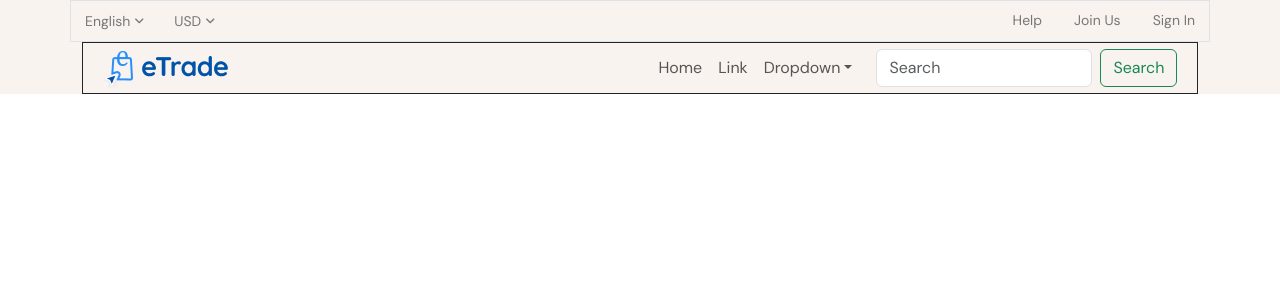
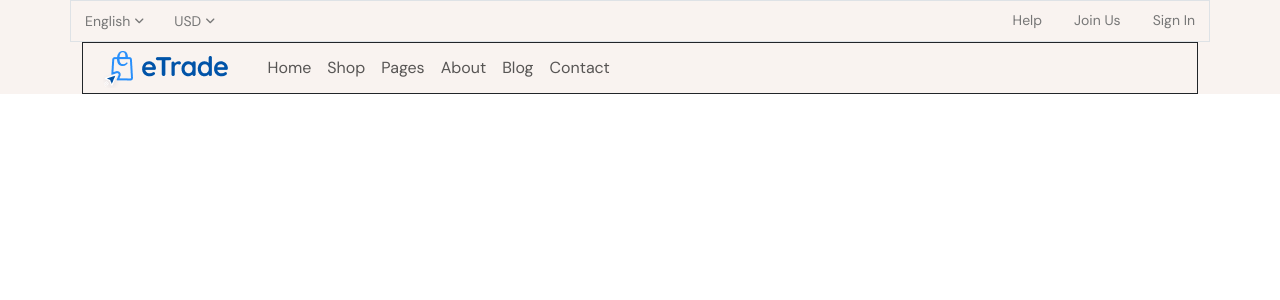
Before and after one commit to Ghullam-Murtaza/e-commerce, a React (Create React App) app: page / in a window 1280 px wide. Shown: the top 300 px of the page. Built offline with nearby package versions, Linux system fonts and the light colour scheme.

Commit message:
added Main Nav or Middle Links in MainMenu.jsx

```diff
--- a/src/assets/images/images.jsx
+++ b/src/assets/images/images.jsx
@@ -4,4 +4,5 @@
 // export logo from "./logo/logo.png";
 
 // imported from a 'default export' and exported as 'named export' (so when needed I can 'import' multiples 'images' in one line using 'named imports')
-export {default as logo} from "./logo/logo.png";
+export {default as logoDark} from "./logo/logo-dark.png";
+export {default as logoLight} from "./logo/logo-light.png";
--- a/src/components/MainMenu/MainMenu.jsx
+++ b/src/components/MainMenu/MainMenu.jsx
@@ -7,7 +7,8 @@ import Navbar from 'react-bootstrap/Navbar';
 import NavDropdown from 'react-bootstrap/NavDropdown';
 import Offcanvas from 'react-bootstrap/Offcanvas';
 import style from "./mainMenu.module.scss";
-import { logo } from "../../assets/images/images"
+import { logoDark, logoLight } from "../../assets/images/images"
+import { mainNavData, mainNavSubMenuData } from '../../data/data';
 
 const MainMenu = () => {
 
@@ -16,10 +17,19 @@ const MainMenu = () => {
       <Container className=" border-dark">
         <Navbar expand="lg" className={`${style["navbar"]} border border-dark`}>
           {/* <Container> */}
-            <Navbar.Brand href="#">
-                <img src={logo} alt="logo" />
-            </Navbar.Brand>
+          {/* Logo */}
+            <div>
+              {/* logo dark */}
+              <Navbar.Brand href="#" className={`${style["logo"]} d-block m-0`}>
+                <img src={logoDark} alt="logo" className={` `}/>
+              </Navbar.Brand>
+              {/* logo light */}
+              <Navbar.Brand href="#" className={`${style["logo"]} d-none m-0`}>
+                <img src={logoLight} alt="logo" />
+              </Navbar.Brand>
+            </div>
 
+            {/* Middle Links */}
             <Navbar.Offcanvas
               id={"offcanvasNavbar-expand-lg"}
               aria-labelledby={"offcanvasNavbarLabel-expand-lg"}
@@ -31,27 +41,17 @@ const MainMenu = () => {
                 </Offcanvas.Title>
               </Offcanvas.Header>
               <Offcanvas.Body>
-                <Nav className="justify-content-end flex-grow-1 pe-3">
-                  <Nav.Link href="#action1">Home</Nav.Link>
-                  <Nav.Link href="#action2">Link</Nav.Link>
-                  <NavDropdown
-                    title="Dropdown"
-                    id={"offcanvasNavbarDropdown-expand-lg"}
-                  >
-                    <NavDropdown.Item href="#action3">Action</NavDropdown.Item>
-                    <NavDropdown.Item href="#action4">
-                      Another action
-                    </NavDropdown.Item>
-                    <NavDropdown.Divider />
-                    <NavDropdown.Item href="#action5">
-                      Something else here
-                    </NavDropdown.Item>
-                  </NavDropdown>
+                <Nav className="">
+                  {mainNavData.map((mainNavItem, i) => (
+                    <Nav.Link href="#action1" key={i++}>{mainNavItem}</Nav.Link>
+
+                  ))}
+
                 </Nav>
 
               </Offcanvas.Body>
             </Navbar.Offcanvas>
-             <Form className="d-flex">
+             {/* <Form className="d-flex">
                   <Form.Control
                     type="search"
                     placeholder="Search"
@@ -59,7 +59,7 @@ const MainMenu = () => {
                     aria-label="Search"
                   />
                   <Button variant="outline-success">Search</Button>
-                </Form>
+                </Form> */}
                 <Navbar.Toggle aria-controls={"offcanvasNavbar-expand-lg"} />
           {/* </Container> */}
         </Navbar>
--- a/src/components/MainMenu/mainMenu.module.scss
+++ b/src/components/MainMenu/mainMenu.module.scss
@@ -4,4 +4,17 @@
     padding: 0px 19.6px !important;
     // padding-right: 19.6px !important;
     // padding-left: 19.6px !important;
+    .logo {
+        &>img {
+            @media only screen and (max-width: 991px) {
+                max-height: 35px !important;
+
+            }
+            @media only screen and (max-width: 320px) {
+                max-height: 30px !important;
+
+            }
+
+        }
+    }
 }
--- a/src/data/data.js
+++ b/src/data/data.js
@@ -7,3 +7,14 @@ export const axilDropdownMenuData = [
                                         ["English", "Arabic", "Spanish"],
                                         ["USD", "AUD", "EUR"]
                                     ];
+// MainMenu's Main Nav
+export const mainNavData = ["Home", "Shop", "Pages", "About", "Blog", "Contact"];
+// MainMenu's Main Nav Links
+export const mainNavSubMenuData = {
+    "Home":  ["Electronics", "NFT", "Fashion", "Jewellery", "Furniture", "Multipurpose", "RTL Version"],
+    "Shop":  ["Shop With Sidebar", "Shop no Sidebar", "Product Variation 1", "Product Variation 2", "Product Variation 3", "Product Variation 4",
+              "Product Variation 5", "Product Variation 6", "Product Variation 7", "Product Variation 8"],
+    "Pages":  ["Wishlist", "Cart", "Checkout", "Account", "Sign Up", "Sign In", "Forgot Password", "Reset Password",
+               "Privacy Policy", "Coming Soon", "404 Error", "Typography"],
+    "Home":  ["Blog List", "Blog Grid", "Standard Post", "Gallery Post", "Video Post", "Audio Post", "Quote Post"]
+};
```
Also changed, not shown: src/assets/images/logo/logo-dark.png (renamed from src/assets/images/logo/logo.png), src/assets/images/logo/logo-light.png (added).
